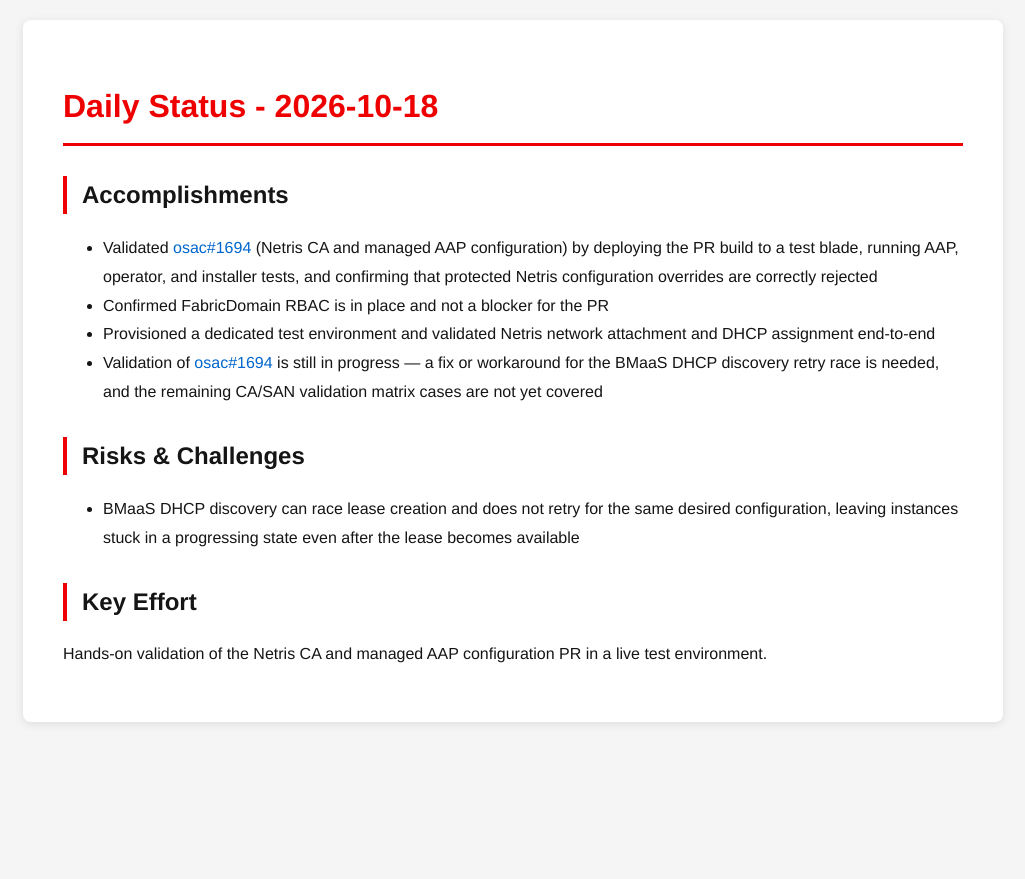
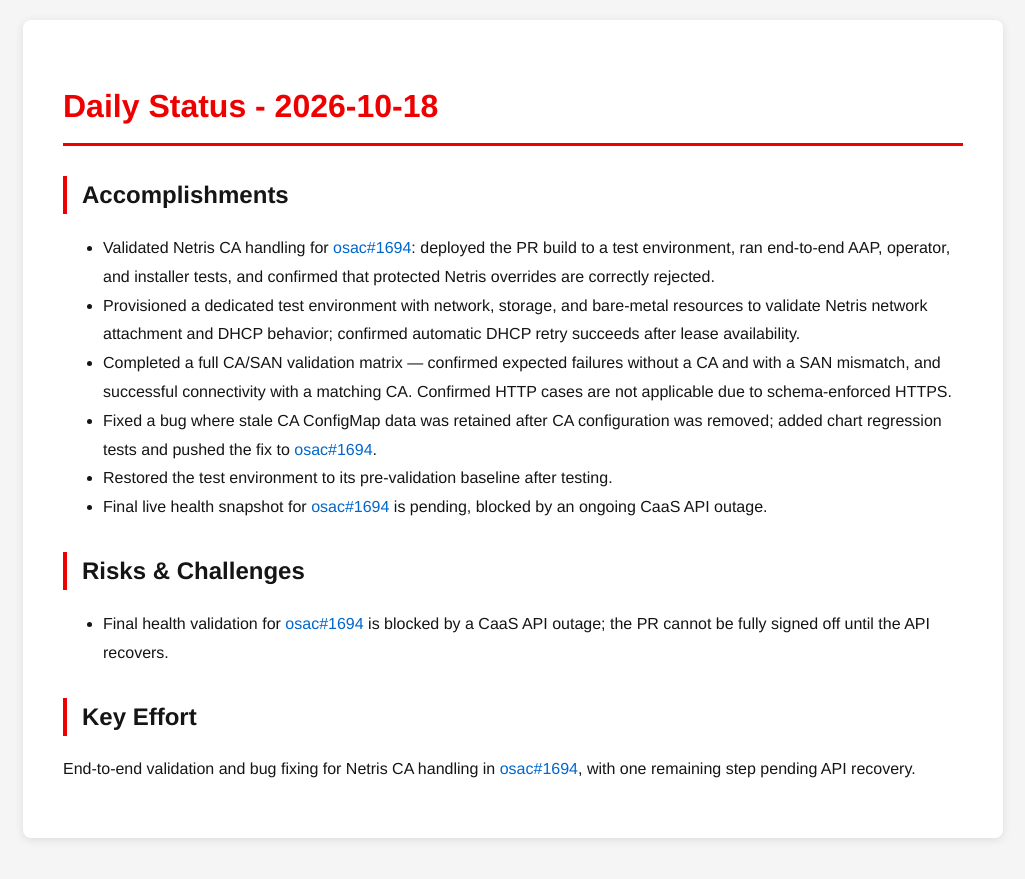
Before and after one commit to tzvatot/daily-status, a Jekyll site: the page built from 2026-10-18.md, in a window 1280 px wide. Shown: the top 879 px of the page, without its empty margins (127-1152 px from the left). Built offline with Jekyll 4.4.1, drawn with Linux system fonts in a browser that asks for light colours.

Commit message:
Daily status update - 2026-10-18

```diff
--- a/2026-10-18.md
+++ b/2026-10-18.md
@@ -7,13 +7,15 @@
 # Daily Status - 2026-10-18
 
 ## Accomplishments
-- Validated [osac#1694](https://github.com/osac-project/osac/pull/1694) (Netris CA and managed AAP configuration) by deploying the PR build to a test blade, running AAP, operator, and installer tests, and confirming that protected Netris configuration overrides are correctly rejected
-- Confirmed FabricDomain RBAC is in place and not a blocker for the PR
-- Provisioned a dedicated test environment and validated Netris network attachment and DHCP assignment end-to-end
-- Validation of [osac#1694](https://github.com/osac-project/osac/pull/1694) is still in progress — a fix or workaround for the BMaaS DHCP discovery retry race is needed, and the remaining CA/SAN validation matrix cases are not yet covered
+- Validated Netris CA handling for [osac#1694](https://github.com/osac-project/osac/pull/1694): deployed the PR build to a test environment, ran end-to-end AAP, operator, and installer tests, and confirmed that protected Netris overrides are correctly rejected.
+- Provisioned a dedicated test environment with network, storage, and bare-metal resources to validate Netris network attachment and DHCP behavior; confirmed automatic DHCP retry succeeds after lease availability.
+- Completed a full CA/SAN validation matrix — confirmed expected failures without a CA and with a SAN mismatch, and successful connectivity with a matching CA. Confirmed HTTP cases are not applicable due to schema-enforced HTTPS.
+- Fixed a bug where stale CA ConfigMap data was retained after CA configuration was removed; added chart regression tests and pushed the fix to [osac#1694](https://github.com/osac-project/osac/pull/1694).
+- Restored the test environment to its pre-validation baseline after testing.
+- Final live health snapshot for [osac#1694](https://github.com/osac-project/osac/pull/1694) is pending, blocked by an ongoing CaaS API outage.
 
 ## Risks & Challenges
-- BMaaS DHCP discovery can race lease creation and does not retry for the same desired configuration, leaving instances stuck in a progressing state even after the lease becomes available
+- Final health validation for [osac#1694](https://github.com/osac-project/osac/pull/1694) is blocked by a CaaS API outage; the PR cannot be fully signed off until the API recovers.
 
 ## Key Effort
-Hands-on validation of the Netris CA and managed AAP configuration PR in a live test environment.
+End-to-end validation and bug fixing for Netris CA handling in [osac#1694](https://github.com/osac-project/osac/pull/1694), with one remaining step pending API recovery.
```
